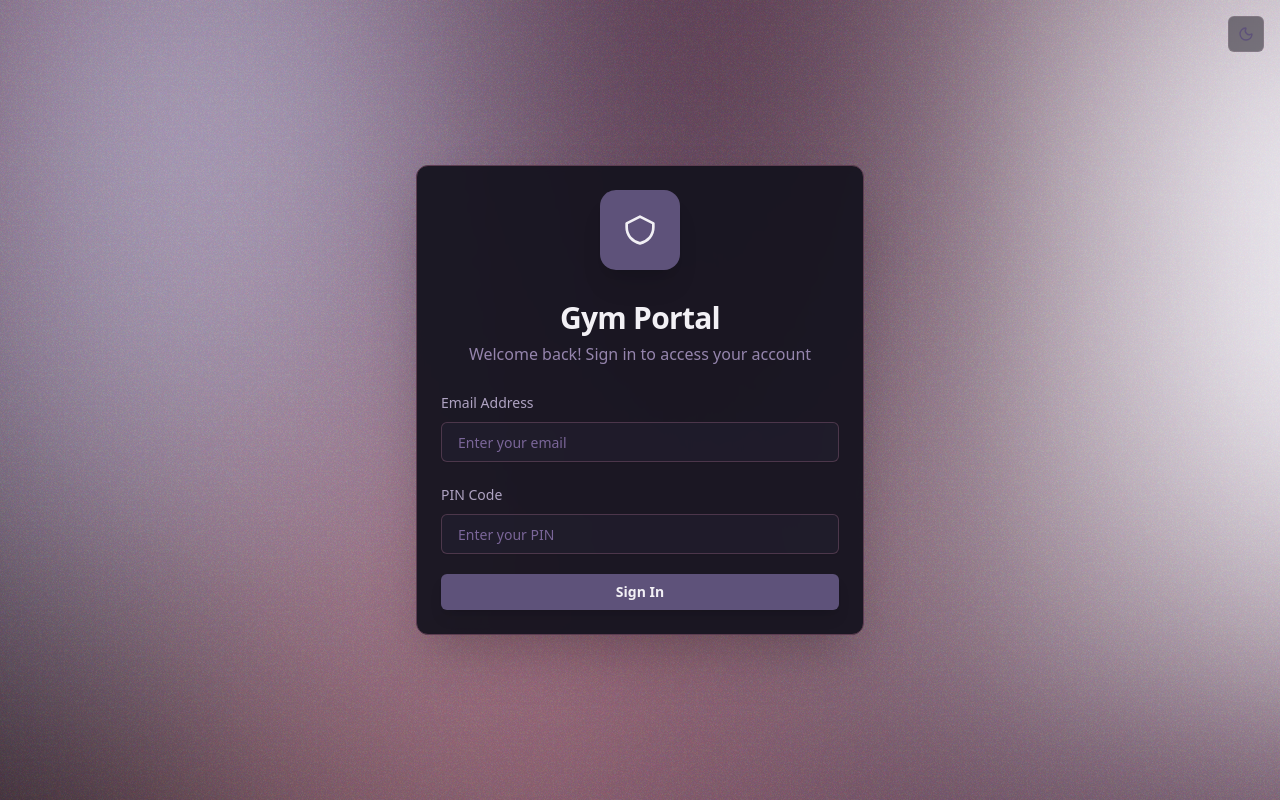
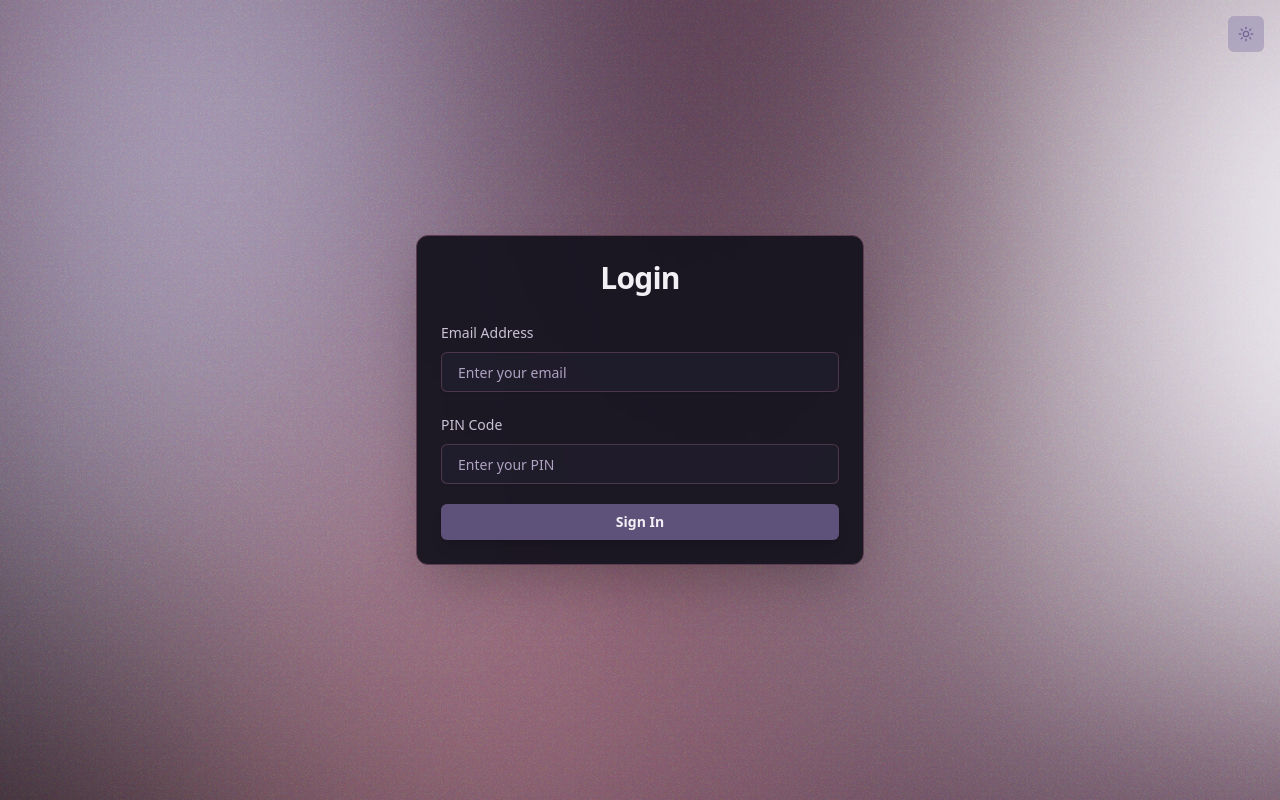
Before and after one commit to wilmxre/gym-stats, a React (Vite) app: page / in a window 1280 px wide. Built offline with nearby package versions, Linux system fonts and the light colour scheme.

Commit message:
Refactor App component layout and update theme switch styles

```diff
--- a/src/components/App.tsx
+++ b/src/components/App.tsx
@@ -120,35 +120,15 @@ const AppContent = () => {
 
       <Card className="w-full max-w-md bg-background-900/95 backdrop-blur-sm border border-secondary-700 shadow-2xl">
         <CardHeader className="text-center pb-6">
-          <div className="w-20 h-20 bg-primary-600 rounded-2xl flex items-center justify-center mx-auto mb-6 shadow-xl">
-            <svg
-              width="32"
-              height="32"
-              viewBox="0 0 24 24"
-              fill="none"
-              className="text-text-50"
-            >
-              <path
-                d="M12 2L2 7V10C2 16 6 20.5 12 22C18 20.5 22 16 22 10V7L12 2Z"
-                stroke="currentColor"
-                strokeWidth="2"
-                strokeLinecap="round"
-                strokeLinejoin="round"
-              />
-            </svg>
-          </div>
           <CardTitle className="text-3xl font-bold text-text-50">
-            Gym Portal
+            Login
           </CardTitle>
-          <CardDescription className="text-text-400 text-base">
-            Welcome back! Sign in to access your account
-          </CardDescription>
         </CardHeader>
 
         <CardContent>
           <form onSubmit={handleLogin} className="space-y-5">
             <div className="space-y-2">
-              <Label htmlFor="email" className="text-text-300 font-medium">
+              <Label htmlFor="email" className="text-text-200 font-medium">
                 Email Address
               </Label>
               <Input
@@ -157,14 +137,14 @@ const AppContent = () => {
                 value={email}
                 onChange={(e) => setEmail(e.target.value)}
                 placeholder="Enter your email"
-                className="bg-background-800/30 border-secondary-600/50 focus:border-primary-500 focus:ring-primary-500/20 placeholder:text-text-500"
+                className="bg-background-800/30 border-secondary-600/50 focus:border-primary-500 focus:ring-primary-500/20 placeholder:text-text-300"
                 required
                 autoComplete="off"
               />
             </div>
 
             <div className="space-y-2">
-              <Label htmlFor="pincode" className="text-text-300 font-medium">
+              <Label htmlFor="pincode" className="text-text-200 font-medium">
                 PIN Code
               </Label>
               <Input
@@ -173,7 +153,7 @@ const AppContent = () => {
                 value={pincode}
                 onChange={(e) => setPincode(e.target.value)}
                 placeholder="Enter your PIN"
-                className="bg-background-800/30 border-secondary-600/50 focus:border-primary-500 focus:ring-primary-500/20 placeholder:text-text-500"
+                className="bg-background-800/30 border-secondary-600/50 focus:border-primary-500 focus:ring-primary-500/20 placeholder:text-text-300"
                 required
                 autoComplete="new-password"
               />
--- a/src/components/ui/theme-switch.tsx
+++ b/src/components/ui/theme-switch.tsx
@@ -10,13 +10,13 @@ export const ThemeSwitch = () => {
       variant="ghost"
       size="icon"
       onClick={toggleTheme}
-      className="fixed top-4 right-4 z-50 bg-background-900/50 hover:bg-background-800/80 backdrop-blur-sm border border-secondary-300/20"
+      className="fixed top-4 right-4 z-50 bg-background-400/50 hover:bg-background-300/60 backdrop-blur-sm border border-secondary-300/20"
       aria-label="Toggle theme"
     >
-      {theme === 'dark' ? (
-        <Sun className="h-5 w-5 text-accent-400" />
+      {theme === 'light' ? (
+        <Sun className="h-5 w-5 text-primary-500" />
       ) : (
-        <Moon className="h-5 w-5 text-primary-600" />
+        <Moon className="h-5 w-5 text-primary-200" />
       )}
     </Button>
   )
--- a/src/hooks/useTheme.ts
+++ b/src/hooks/useTheme.ts
@@ -13,17 +13,21 @@ export const ThemeContext = createContext<ThemeContextType | undefined>(
 
 export const useTheme = () => {
   const context = useContext(ThemeContext)
+
   if (!context) {
     throw new Error('useTheme must be used within a ThemeProvider')
   }
+
   return context
 }
 
 export const useThemeProvider = () => {
   const [theme, setTheme] = useState<Theme>(() => {
-    // Check localStorage first, then system preference
     const stored = localStorage.getItem('theme') as Theme
-    if (stored) return stored
+
+    if (stored) {
+      return stored
+    }
 
     return window.matchMedia('(prefers-color-scheme: dark)').matches
       ? 'dark'
@@ -32,8 +36,10 @@ export const useThemeProvider = () => {
 
   useEffect(() => {
     const root = window.document.documentElement
+
     root.classList.remove('light', 'dark')
     root.classList.add(theme)
+
     localStorage.setItem('theme', theme)
   }, [theme])
 
@@ -41,5 +47,8 @@ export const useThemeProvider = () => {
     setTheme((prev) => (prev === 'light' ? 'dark' : 'light'))
   }
 
-  return { theme, toggleTheme }
+  return {
+    theme,
+    toggleTheme
+  }
 }
```
